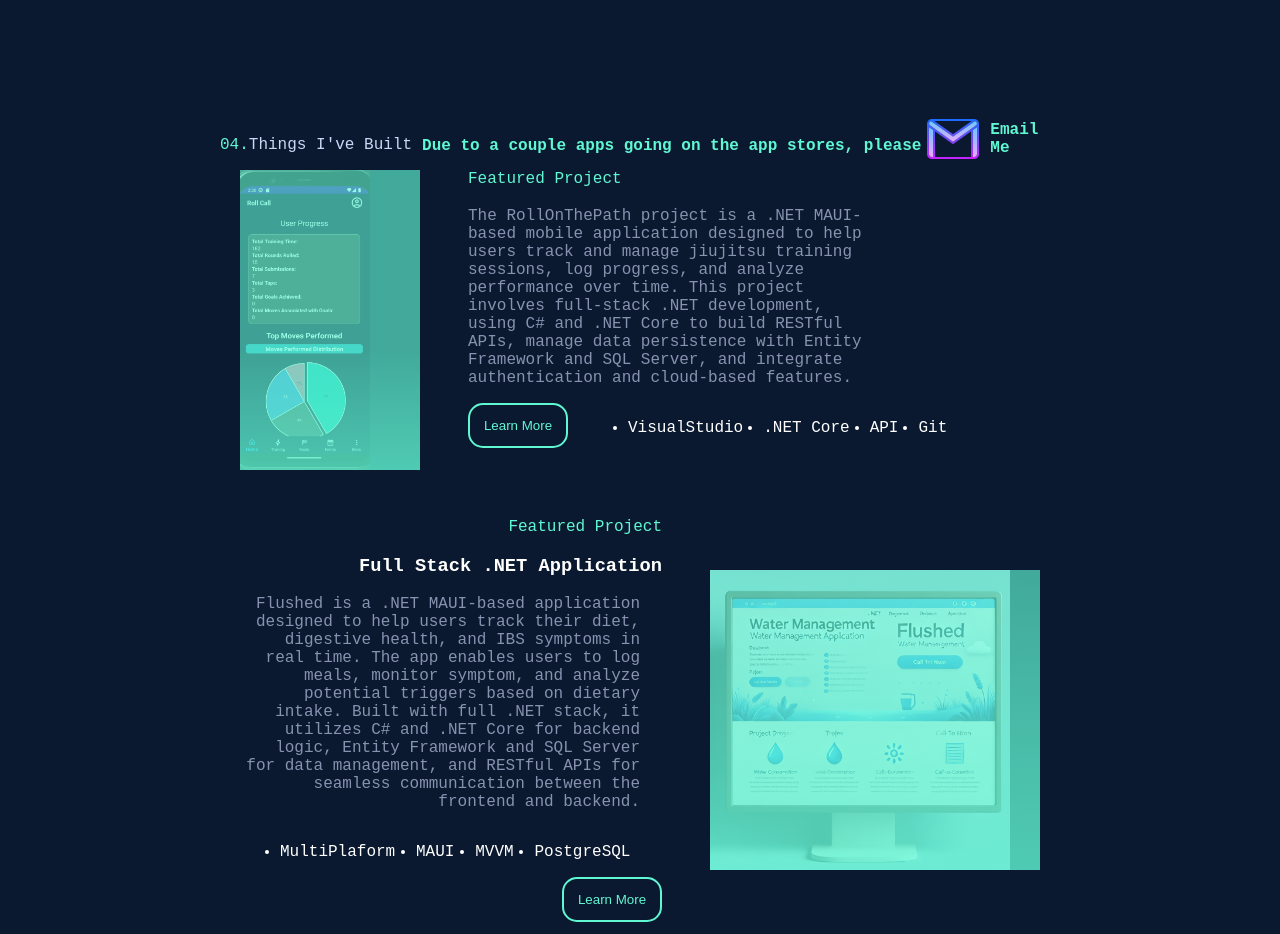
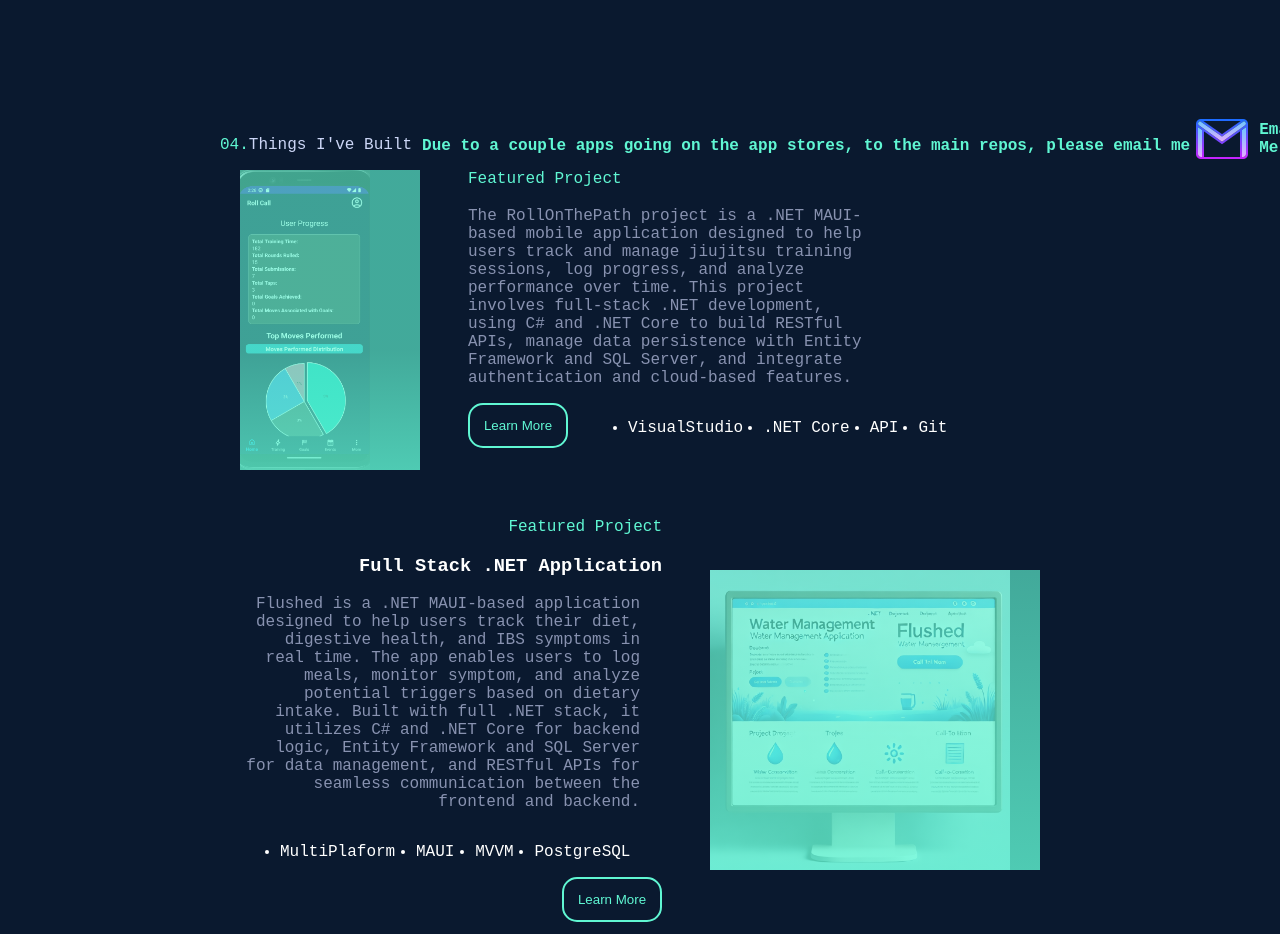
Before and after one commit to zep1994/thomas-matlock, a Next.js app in the folder frontend/: page / in a window 1280 px wide. Shown: the part 2860-3794 px from the top of the page. Built offline with nearby package versions, Linux system fonts and the light colour scheme.

Commit message:
Minor update

```diff
--- a/frontend/pages/index.js
+++ b/frontend/pages/index.js
@@ -363,7 +363,7 @@ export default function Home() {
                   <p className={styles.sec1}>04.</p>
                   <p className={styles.about}>Things I've Built</p>
                   <span className={styles.contactMe}>
-                    Due to a couple apps going on the app stores, please
+                    Due to a couple apps going on the app stores, to the main repos, please email me
                     <a href="mailto:thomasmatlockbba@gmail.com" className={styles.emailLink}>
                       <img src="/images/gmail2.png" alt="Email Icon" Email Me />
                       Email Me
```
